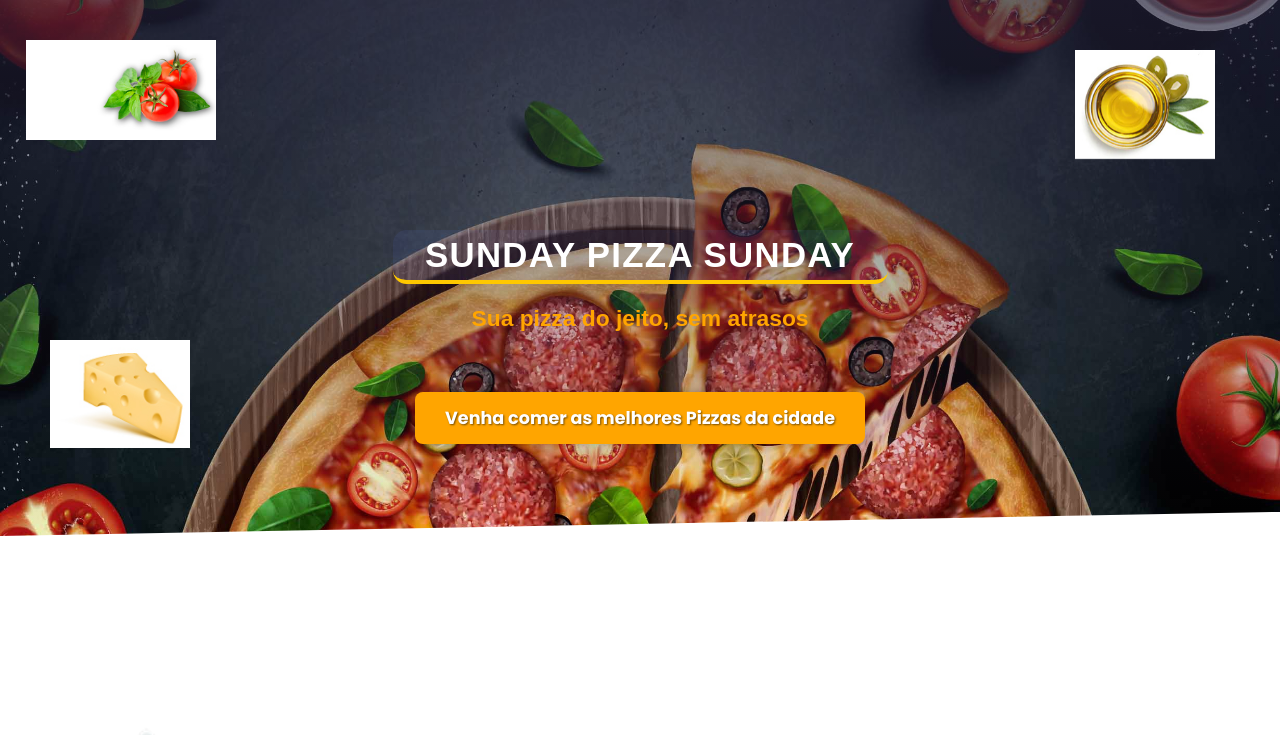
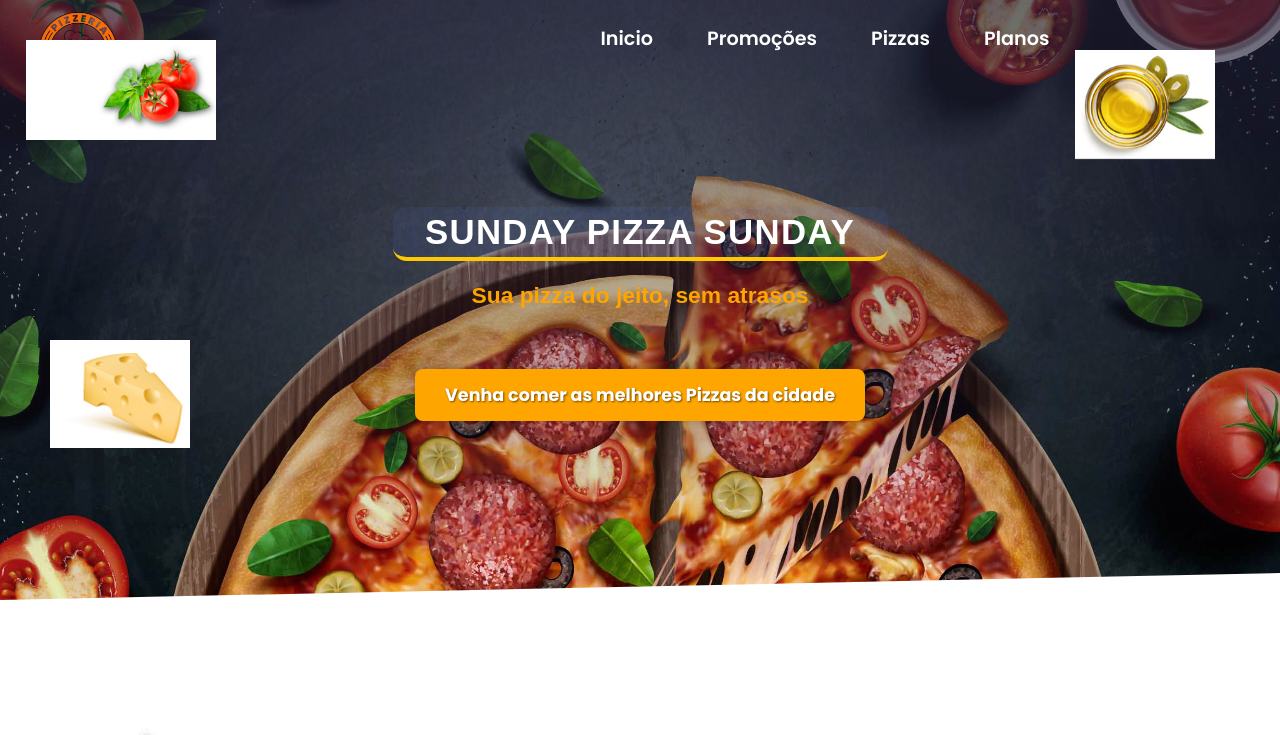
Before and after one commit to SantV7/pizzaria, a React (Vite) app: page / in a window 1280 px wide. Shown: the top 735 px of the page. Built offline with nearby package versions, Linux system fonts and the light colour scheme; the HTML template or start-up script is replaced by a standard one; a web font is replaced by a local one.

Commit message:
Trying to create menu again

```diff
--- a/src/components/Header.jsx
+++ b/src/components/Header.jsx
@@ -11,13 +11,19 @@ useEffect(() => {
     reset: true ,
     delay: 15 ,
     distance: '35px',
-    duration: 875
+    duration: 945
   })
 }, [])
 
 
 
+
 const [menuMobileState, setMenuMobileState] = useState(true)
+
+
+
+
+
 
 
 
@@ -28,12 +34,14 @@ const [menuMobileState, setMenuMobileState] = useState(true)
             <div id="area_navegation">
               <div className="logo"></div>
 
+              <Navbar />
 
               <div className="area_menu">
-                {menuMobileState
+                {!menuMobileState
                   ? <Navbar />
                   : ''
                 }
+
               </div>
 
               <FaBars onClick={() => setMenuMobileState(!menuMobileState)} id='icon_menubar' size={31}/>
--- a/src/styles/header.css
+++ b/src/styles/header.css
@@ -4,10 +4,9 @@
     background-size: cover;
     background-repeat: no-repeat;
     background-position: center center;
-    height: 100vh;
     font-family: poppins, Arial, Helvetica, sans-serif;
     width: 100%;
-    height: 67vh;
+    height: 75vh;
     clip-path: polygon(0 0, 100% 0, 100% 95.5%, 0 100%);
     position: relative;
     margin-bottom: 180px;
@@ -18,6 +17,12 @@
     align-items: center;
     justify-content: space-between;
     margin-top: -25px;
+    margin-bottom: 80px;
+}
+
+#header > #area_navegation > .mobile-none {
+    color: blue;
+    background-color: gray;
 }
 
 #header > #area_navegation > .logo {
@@ -89,18 +94,28 @@
     background-color: rgb(255, 153, 0);
 }
 
-@media screen and (min-width:768px) {
-    #header  > #area_navegation >  nav {
-        display: block;
-    }
 
+
+
+
+
+
+
+
+
+
+@media screen and (min-width:828px) {
     #header > .area_text > #text-wellcome {
         width: 495px;
         font-size: 29.75px;
         padding: 5px 10px;
     }
 
-     #header  > #area_navegation > #icon_menubar {
+
+    #header > #area_navegation > nav {
+        margin-right: -240px;
+    }
+    #header > #area_navegation > #icon_menubar {
         display: none;
-     }
+    }
 }
--- a/src/styles/navbar.css
+++ b/src/styles/navbar.css
@@ -1,9 +1,9 @@
 nav {
-    margin-top: -18px;
+    margin-top: 27px;
 }
 
 #header >#area_navegation > .area_menu  {
-    height: 200px;
+
 }
 nav > ul {
     display: flex;
@@ -30,10 +30,14 @@ nav > ul > li > a {
 
 nav > ul > li > a:hover {
     border-bottom: 3px solid orange;
-    background-color: rgba(205, 205, 248, 0.148);
+    background-color: rgba(205, 205, 248, 0.056);
 }
 
-@media screen and (min-width:768px) {
+@media screen and (min-width:828px) {
+    nav {
+        display: block;
+        margin-top: -30px;
+    }
 
     nav > ul {
         flex-flow: row nowrap;
```
